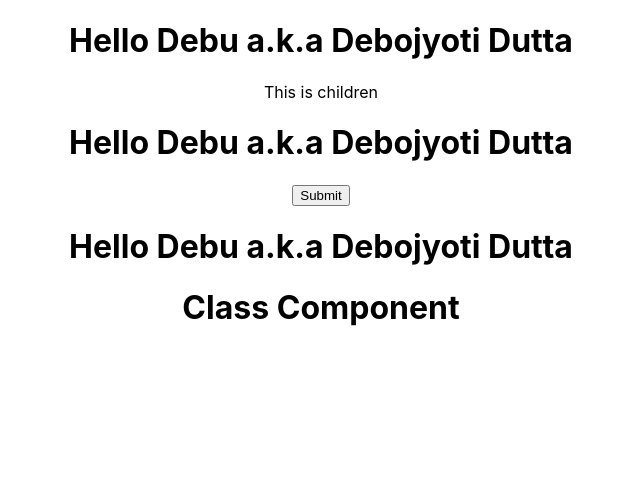
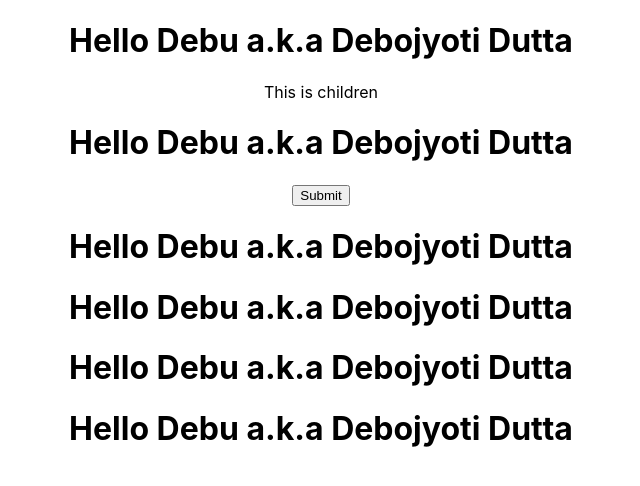
Before and after one commit to Debo12/webdevelopment.react-learn-complete, a React (Create React App) app in the folder my-app/: page / in a window 1280 px wide. Shown: the top 486 px of the page, without its empty margins (319-959 px from the left). Built offline with nearby package versions, Linux system fonts and the light colour scheme.

Commit message:
props in class component added

```diff
--- a/my-app/src/App.js
+++ b/my-app/src/App.js
@@ -14,7 +14,9 @@
       </Greet>
       <Greet name="Debu" heroName="Debojyoti Dutta">
       </Greet>
-      <Welcome/>
+      <Welcome name="Debu" heroName="Debojyoti Dutta"/>
+      <Welcome name="Debu" heroName="Debojyoti Dutta"/>
+      <Welcome name="Debu" heroName="Debojyoti Dutta"/>
     </div>
   );
 }
--- a/my-app/src/components/Welcome.js
+++ b/my-app/src/components/Welcome.js
@@ -5,7 +5,13 @@
 
 class Welcome extends Component{
     render(){
-        return <h1>Class Component</h1>
+        return(
+            <div>
+                <h1>
+                    Hello {this.props.name} a.k.a {this.props.heroName}
+                </h1>
+            </div>
+        )
     }
 }
 
```
